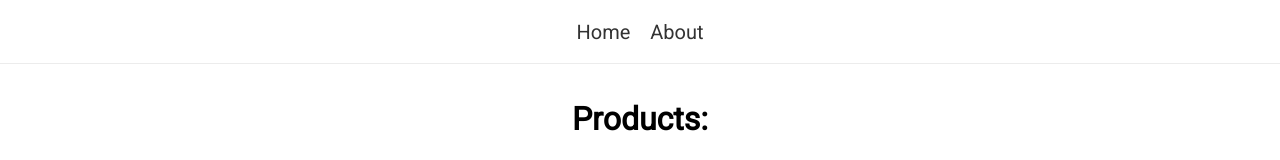
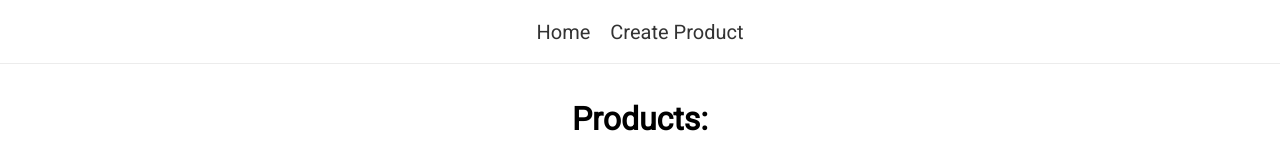
Before and after one commit to yllsson/manipulate-products-test, a React (Create React App) app: page / in a window 1280 px wide. Shown: the top 160 px of the page. Built offline with nearby package versions, Linux system fonts and the light colour scheme.

Commit message:
Create skeleton for CreateProductPage component

```diff
--- a/src/App.js
+++ b/src/App.js
@@ -9,7 +9,7 @@ function App() {
           Home
         </a>
         <a className='flex' href='#'>
-          About
+          Create Product
         </a>
       </nav>
       <main className='flex'>
```
Also changed, not shown: src/components/CreateProductPage.js (added, +9 -0 lines), 1 other file (tests, documents, lock files or other folders).
